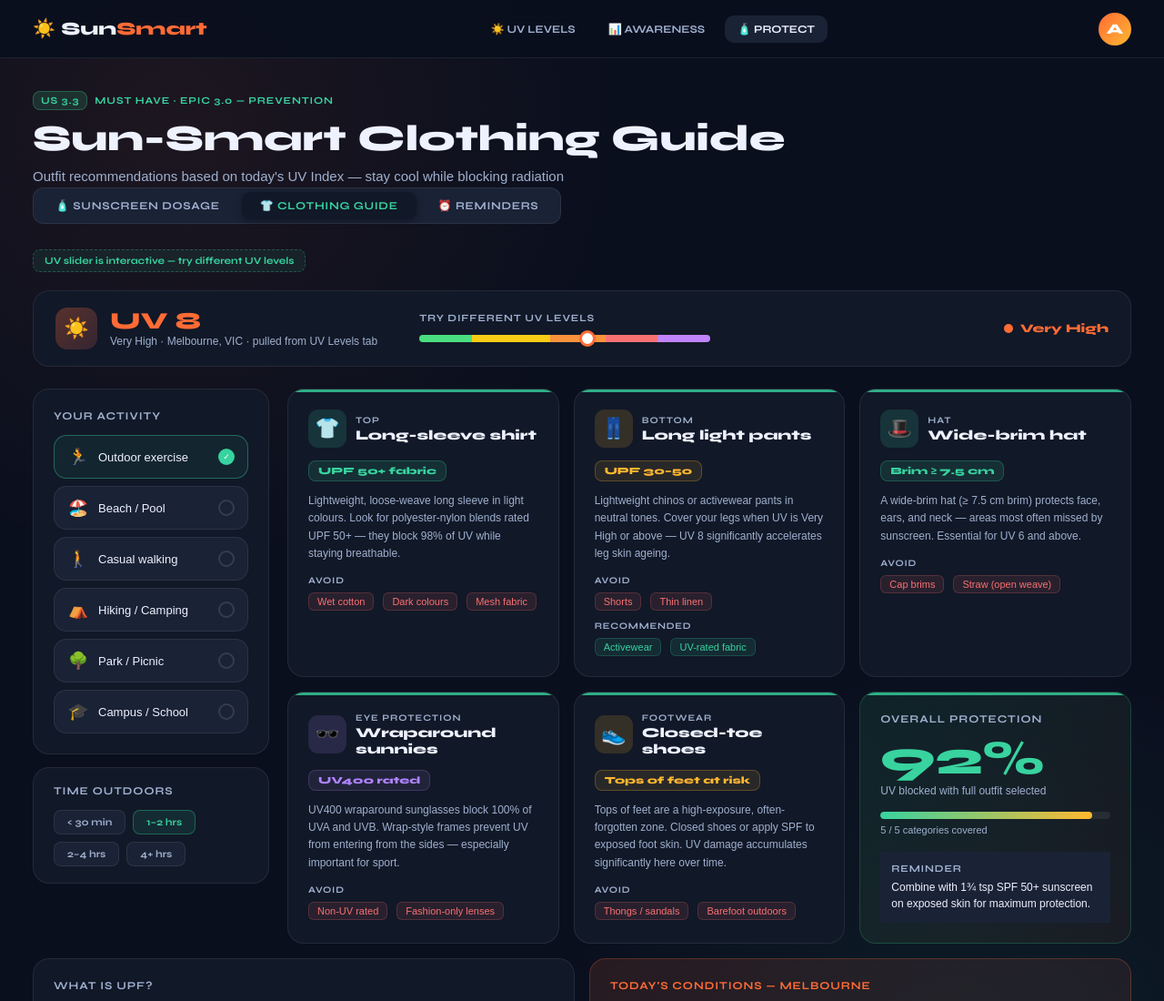
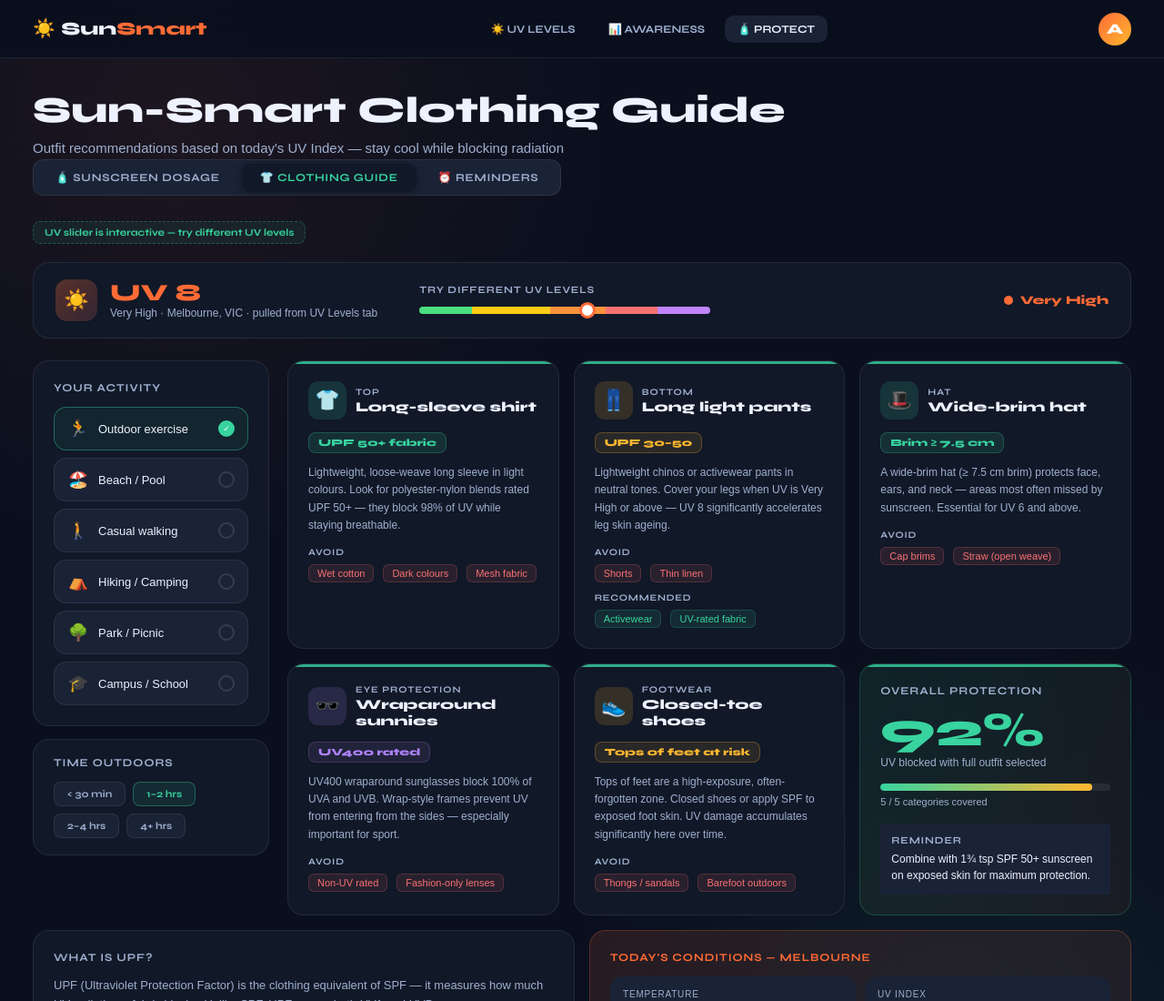
Before and after one commit to Lexi-Lu02/Sun-Smart, a website: page frontend/protection.html in a window 1280 px wide. Shown: the top 1100 px of the page at 91% size. Drawn offline with Linux system fonts and the light colour scheme.

Commit message:
delet us

```diff
--- a/frontend/protection.html
+++ b/frontend/protection.html
@@ -20,9 +20,6 @@
 </nav>
 
 <main class="page-content">
-  <div class="us-tag"><span class="badge" style="background:rgba(61,214,140,.15);border-color:rgba(61,214,140,.3);color:var(--green);">US 3.3</span>
-    <span style="color:var(--green);">MUST HAVE · Epic 3.0 — Prevention</span>
-  </div>
   <h1 class="page-title">Sun-Smart Clothing Guide</h1>
   <p class="page-sub">Outfit recommendations based on today's UV Index — stay cool while blocking radiation</p>
 
```
